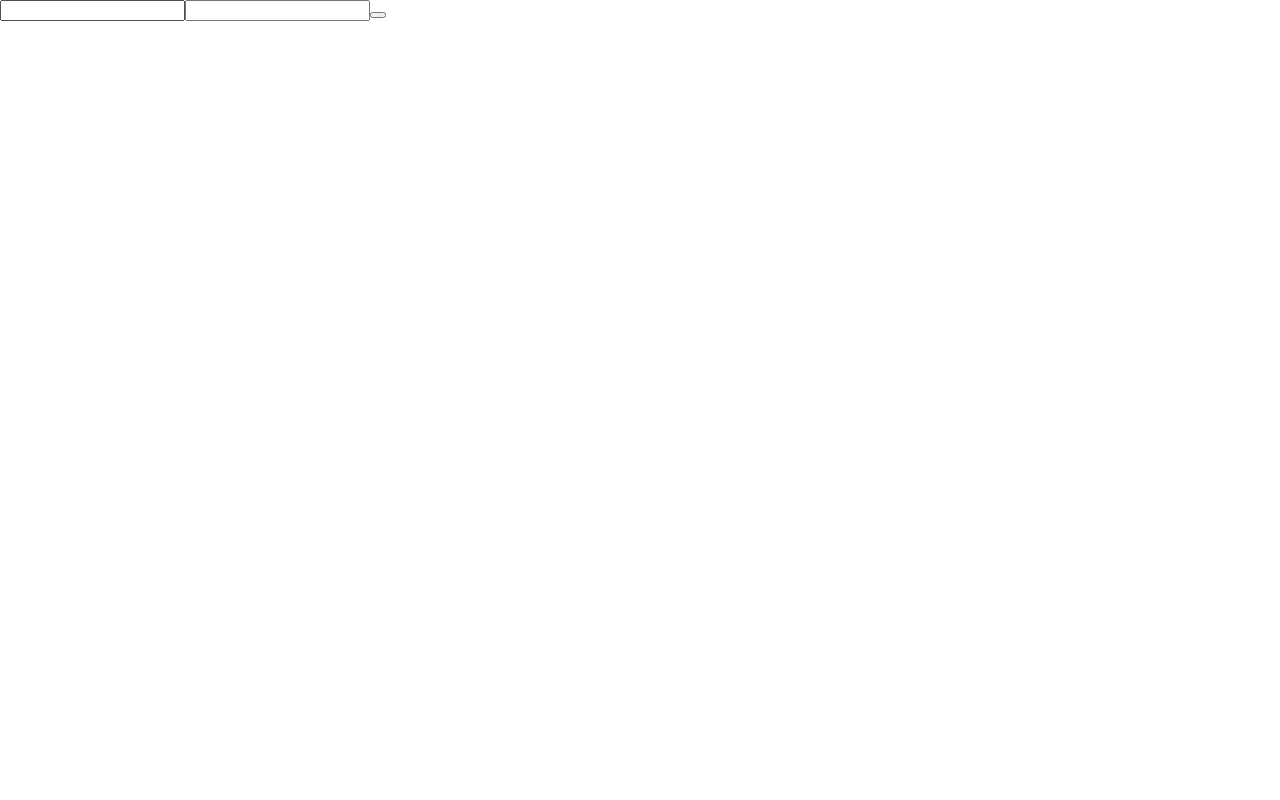
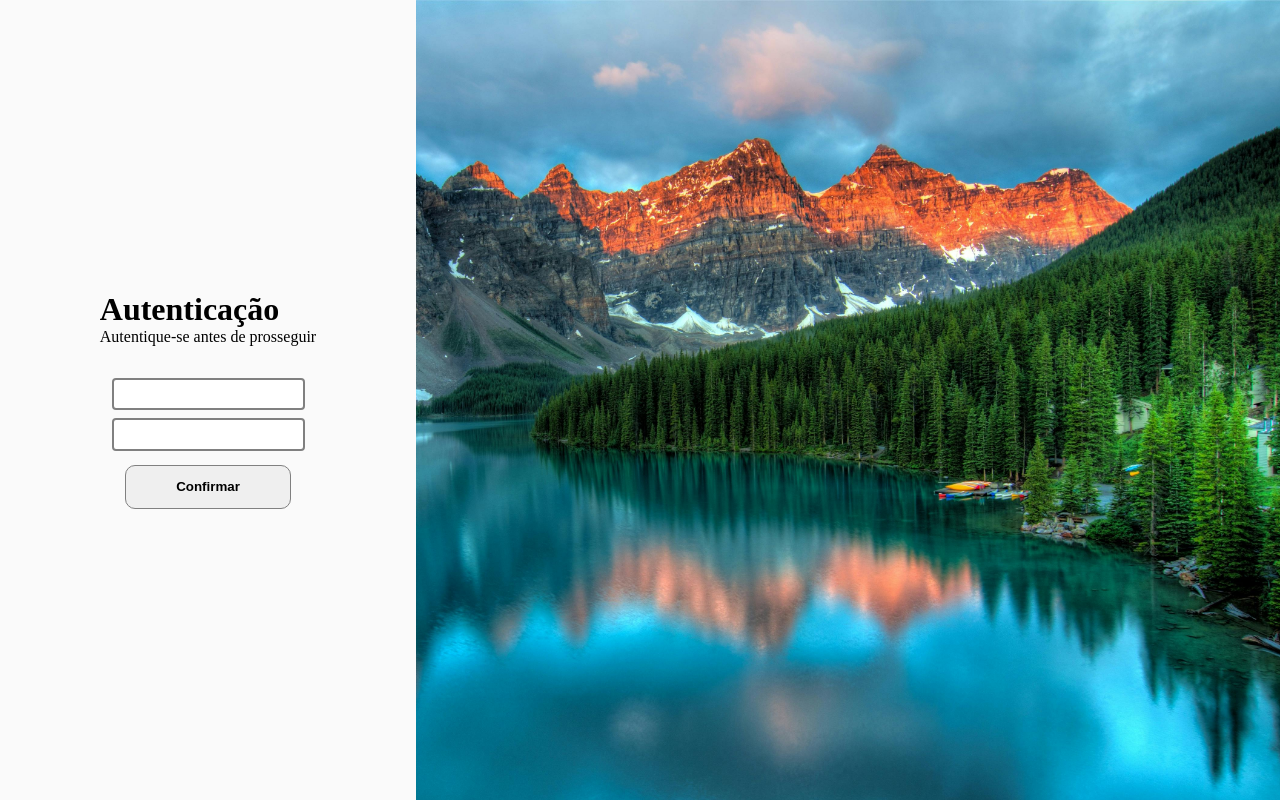
Before and after one commit to mitrams/smart-house, an Angular app: page /login in a window 1280 px wide. Built offline with nearby package versions, Linux system fonts and the light colour scheme.

Commit message:
Login page done

```diff
--- a/src/app/services/auth.service.ts
+++ b/src/app/services/auth.service.ts
@@ -1,5 +1,6 @@
 import { Injectable } from '@angular/core';
 import { ElasticService } from './db/elastic.service';
+import { Router } from '@angular/router';
 
 
 @Injectable({
@@ -8,28 +9,51 @@ import { ElasticService } from './db/elastic.service';
 export class AuthService {
 
     constructor(
-        private elasticService: ElasticService
+        private elasticService: ElasticService,
+        private router: Router,
     ) { }
 
     isLoggedIn() {
-        /* const token = localStorage.getItem("login_token");
+        const token = localStorage.getItem("login_token");
 
-        if (token !== undefined) {
+        if (token !== null) {
             return true;
-        } */
+        }
 
         /* TODO this.elasticService."get user associated with token" */
         return false;
     }
 
-    tryLogin(email: string, password: string) {
-        // elastic search for user with this email and hashed password
-
+    tryLogin(email: string, password: string): boolean {
+        // TODO elastic search for user with this email and hashed password
+        if (false) {
+            return false
+        }
 
         // create a login token
         const token = "TODO";
 
         // store login token
         localStorage.setItem('login_token', token)
+
+        return true
+    }
+
+    /**
+     * End user session
+     */
+    logout() {
+        localStorage.removeItem('login_token');
+        this.router.navigate(['/login']);
+    }
+
+    /**
+     *
+     * @returns token or false if no token is found
+     */
+    getLoginToken() {
+        const token = localStorage.getItem("login_token");
+
+        return token? token : false;
     }
 }
--- a/src/app/views/login/login.component.css
+++ b/src/app/views/login/login.component.css
@@ -0,0 +1,65 @@
+:host(body) {
+    margin: 0;
+}
+
+
+#login-body {
+    display: flex;
+    height: 100vh;
+    width: 100vw;
+    background-image: url("../../../assets/login-background.jpg");
+    background-repeat: no-repeat;
+    background-size: cover;
+}
+
+#login-header > * {
+    margin: 0;
+}
+
+#login-card {
+    flex-basis: 25%;
+    background-color: rgb(250, 250, 250);
+    padding: 3em;
+    display: flex;
+    flex-direction: column;
+    justify-content: center;
+    align-items: center;
+    gap: 2em;
+}
+
+img {
+    flex-basis: 3fr;
+}
+
+form {
+    display: flex;
+    flex-direction: column;
+    max-width: 70%;
+    gap: 0.5em;
+    justify-content: center;
+    align-items: center;
+}
+
+form input {
+    width: 100%;
+    line-height: 2em;
+    border-radius: 4px;
+    border: 2px solid gray;
+}
+
+form button {
+    line-height: 3em;
+    margin-top: 0.5em;
+    width: 90%;
+    font-weight: bolder;
+
+    border-radius: 10px;
+    border: 1px solid gray;
+    transition: all .2s ease-in-out;
+}
+
+form button:hover {
+    background-color: rgb(225, 225, 225);
+    transform: scale(1.05);
+    cursor: pointer;
+}
--- a/src/app/views/login/login.component.html
+++ b/src/app/views/login/login.component.html
@@ -1,10 +1,16 @@
-<div>
-    <form action="">
+<div id="login-body">
+    <div id="login-card">
+        <div id="login-header">
+            <h1>Autenticação</h1>
+            <p>Autentique-se antes de prosseguir</p>
+        </div>
 
-        <input type="email" id="input-email"/>
-        <input type="password" id="input-password">
-        <button type="submit" (click)="login()">
-
-        </button>
-    </form>
+        <form action="">
+            <input #inpute_email type="email" id="input-email"/>
+            <input type="password" id="input-password">
+            <button type="submit" (click)="login($event)">
+                Confirmar
+            </button>
+        </form>
+    </div>
 </div>
--- a/src/app/views/login/login.component.ts
+++ b/src/app/views/login/login.component.ts
@@ -1,4 +1,6 @@
-import { Component } from '@angular/core';
+import { Component, ElementRef, ViewChild } from '@angular/core';
+import { Router } from '@angular/router';
+import { AuthService } from 'src/app/services/auth.service';
 
 @Component({
   selector: 'app-login',
@@ -6,8 +8,39 @@ import { Component } from '@angular/core';
   styleUrls: ['./login.component.css']
 })
 export class LoginComponent {
+    email!: HTMLInputElement | null;
+    password!: HTMLInputElement | null;
+    pim : string | undefined;
 
-    login() {
-        throw new Error('Method not implemented.');
+    constructor(
+        private authService: AuthService,
+        private router: Router,
+    ) {
+
+    }
+
+    ngAfterViewInit() {
+        this.email = document.getElementById("input-email") as HTMLInputElement;
+        this.password = document.getElementById("input-password") as HTMLInputElement;
+
+    }
+
+    login(event: any) {
+        console.log(event);
+
+        console.log(this.email?.value)
+        console.log(this.password?.value)
+        this.pim = this.password?.value
+
+        console.log(this.pim)
+
+        if (this.email && this.password) {
+            this.authService.tryLogin(this.email.value, this.password.value)
+            this.router.navigate(['/'])
+
+        } else {
+            // if email or password elems are not found reload page
+            window.location.reload();
+        }
     }
 }
```
